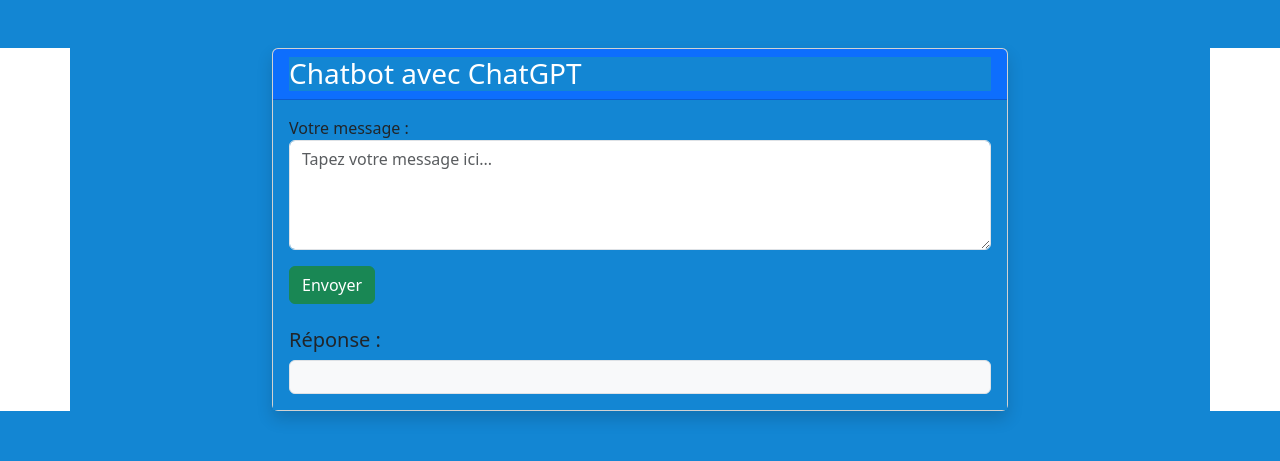
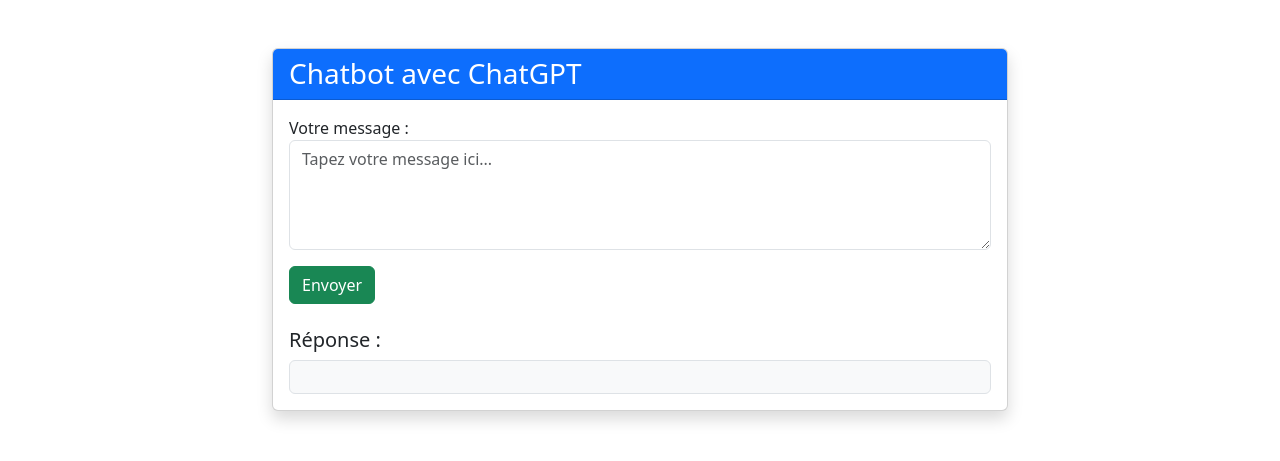
Before and after one commit to MandePriscille/Application-de-chatbot, a Django app: page /chat/ in a window 1280 px wide. Shown: the top 461 px of the page. Run offline with Django 5.2, Linux system fonts and the light colour scheme.

Commit message:
fix: Remove background color

```diff
--- a/chatbot_project/templates/chatbot/chat.html
+++ b/chatbot_project/templates/chatbot/chat.html
@@ -2,9 +2,7 @@
 
 {% block css %}
 <style>
-    *{
-        background-color:rgb(19, 134, 211);
-    }
+
 </style>
 {% endblock %}
 
```
